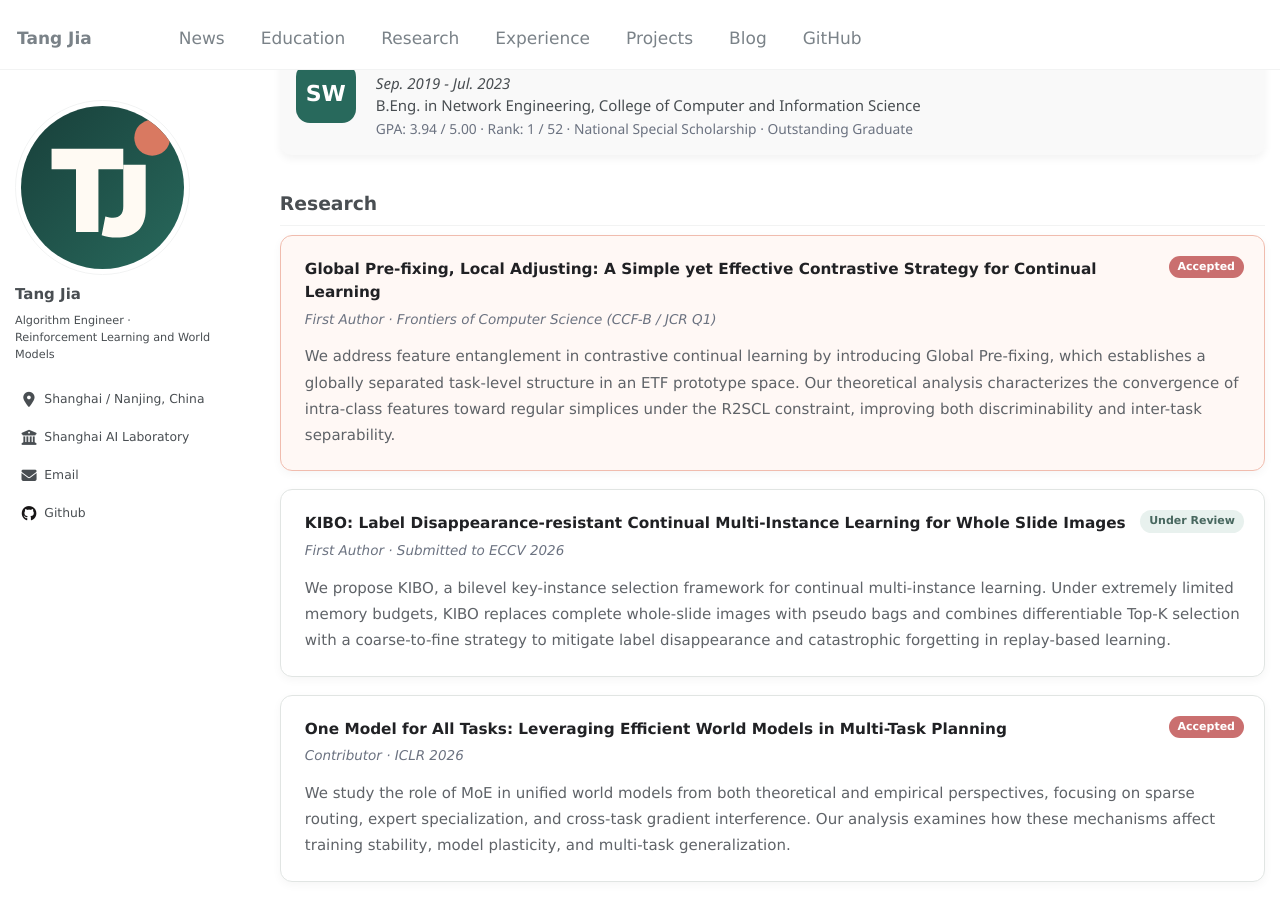
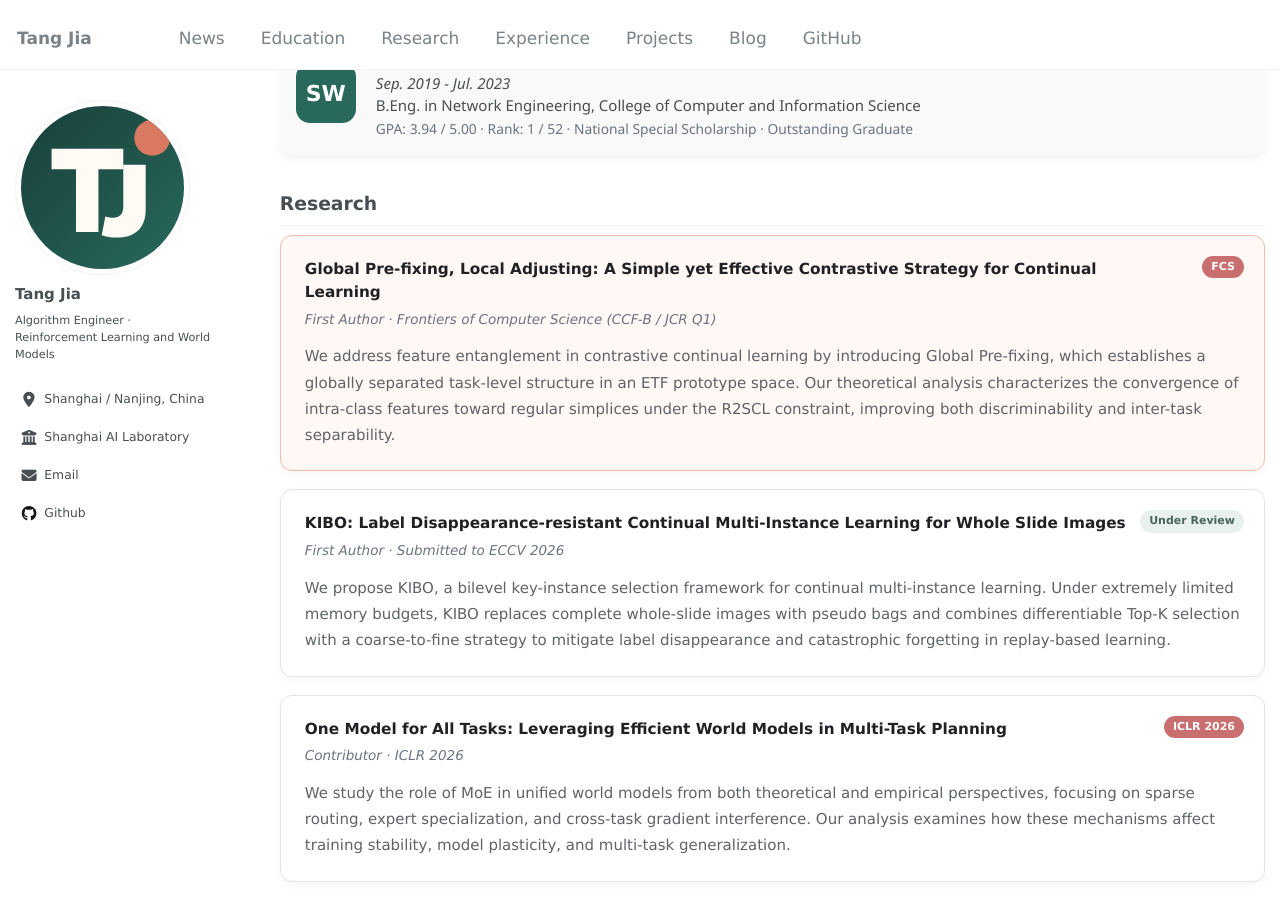
Before and after one commit to tAnGjIa520/tAnGjIa520.github.io, a Jekyll site: the page built from _pages/about.md, in a window 1280 px wide and 900 px high, scrolled down 737 px. Built offline with Jekyll 4.4.1, drawn with Linux system fonts in a browser that asks for light colours; some web fonts are replaced.

Commit message:
Show publication venues in research badges

```diff
--- a/_pages/about.md
+++ b/_pages/about.md
@@ -54,7 +54,7 @@ If you are interested in my research or projects, feel free to contact me at [ta
 <h2 id="research">Research</h2>
 
 <div class="research-card featured">
-  <span class="status-badge">Accepted</span>
+  <span class="status-badge">FCS</span>
   <strong>Global Pre-fixing, Local Adjusting: A Simple yet Effective Contrastive Strategy for Continual Learning</strong><br>
   <em>First Author · Frontiers of Computer Science (CCF-B / JCR Q1)</em>
   <p>We address feature entanglement in contrastive continual learning by introducing Global Pre-fixing, which establishes a globally separated task-level structure in an ETF prototype space. Our theoretical analysis characterizes the convergence of intra-class features toward regular simplices under the R2SCL constraint, improving both discriminability and inter-task separability.</p>
@@ -68,7 +68,7 @@ If you are interested in my research or projects, feel free to contact me at [ta
 </div>
 
 <div class="research-card">
-  <span class="status-badge">Accepted</span>
+  <span class="status-badge">ICLR 2026</span>
   <strong>One Model for All Tasks: Leveraging Efficient World Models in Multi-Task Planning</strong><br>
   <em>Contributor · ICLR 2026</em>
   <p>We study the role of MoE in unified world models from both theoretical and empirical perspectives, focusing on sparse routing, expert specialization, and cross-task gradient interference. Our analysis examines how these mechanisms affect training stability, model plasticity, and multi-task generalization.</p>
```
